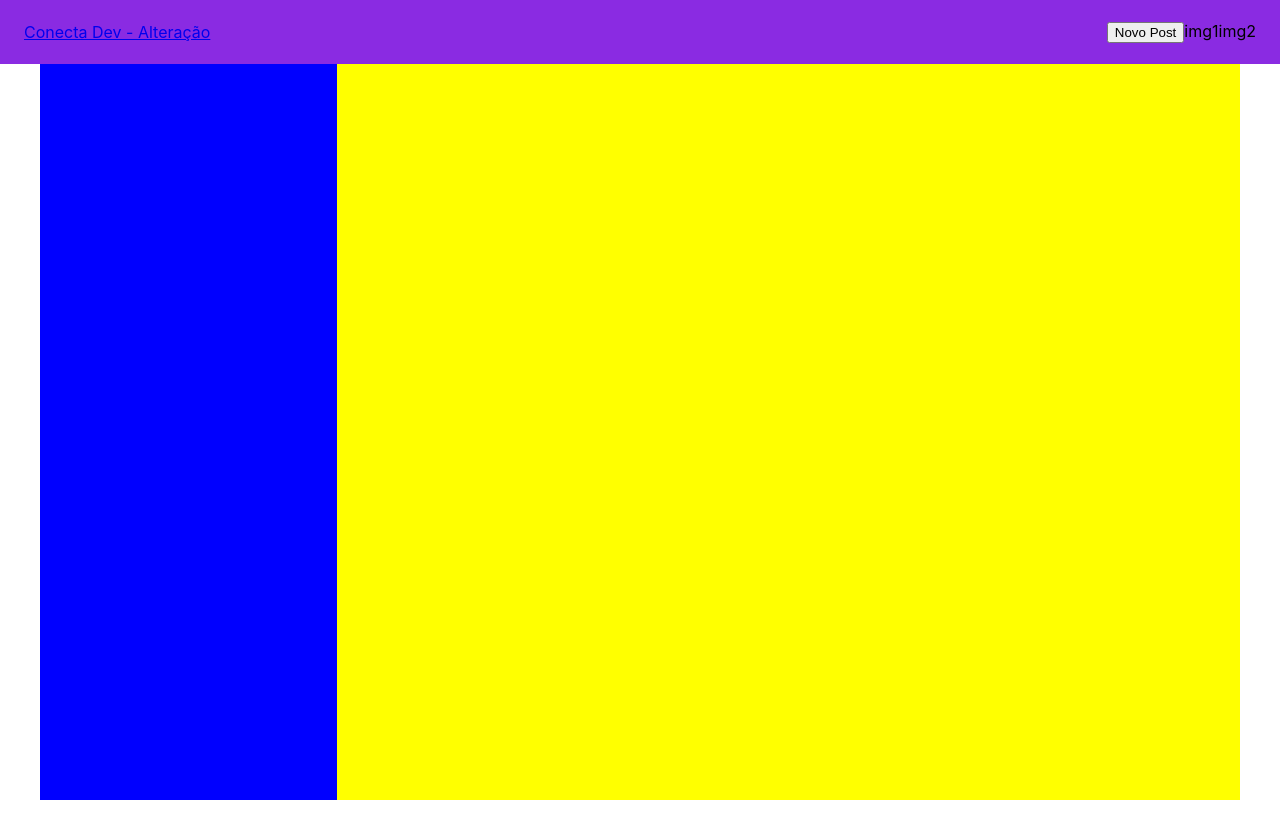
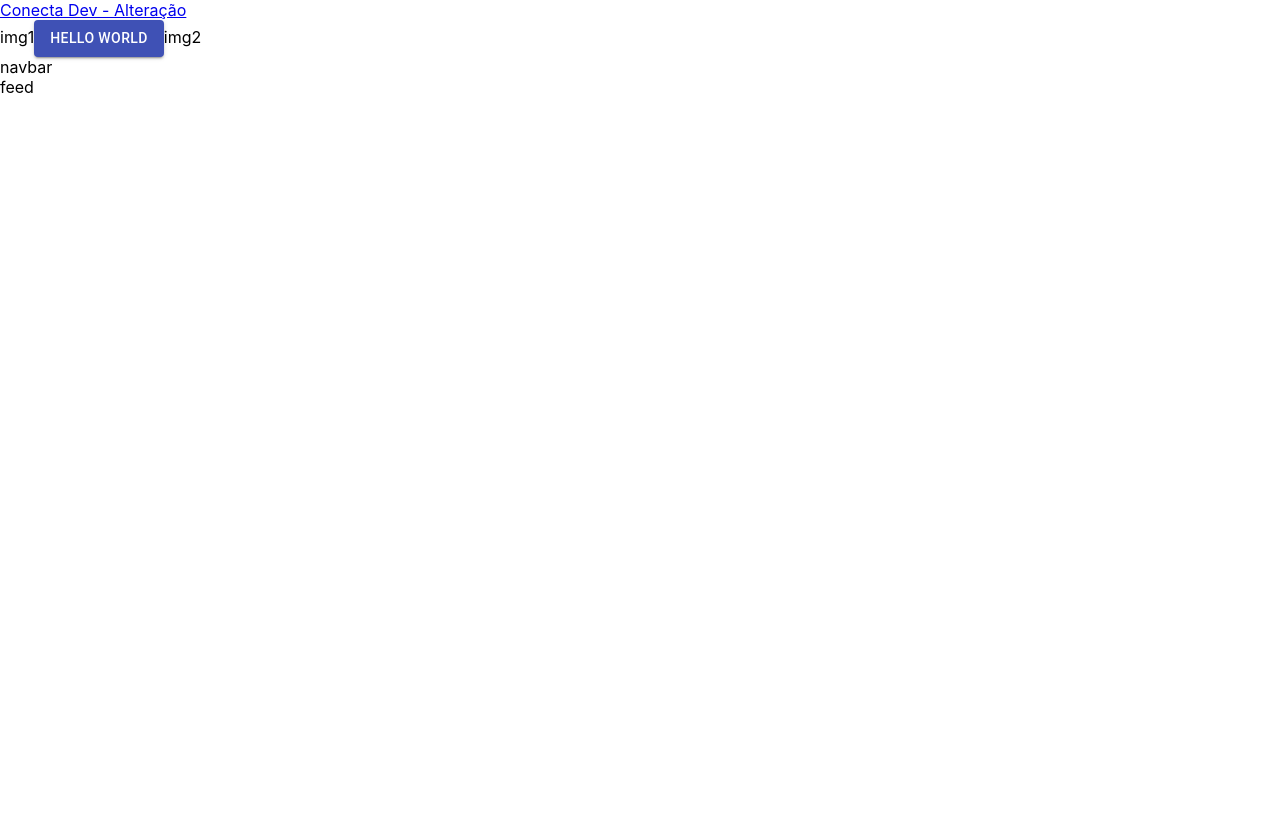
Before and after one commit to rodolfo-code/rede-social-dev, a React (Create React App) app: page / in a window 1280 px wide. Built offline with nearby package versions, Linux system fonts and the light colour scheme.

Commit message:
iniciando a estilizaçao

```diff
--- a/package.json
+++ b/package.json
@@ -3,6 +3,7 @@
   "version": "0.1.0",
   "private": true,
   "dependencies": {
+    "@material-ui/core": "^4.11.3",
     "@testing-library/jest-dom": "^5.11.9",
     "@testing-library/react": "^11.2.5",
     "@testing-library/user-event": "^12.8.1",
--- a/src/App.js
+++ b/src/App.js
@@ -4,7 +4,7 @@
 function App() {
   return (
     <>
-      <Home></Home>
+      <Home />
       <p>{}</p>
     </>
   );
--- a/src/pages/Home/Home.js
+++ b/src/pages/Home/Home.js
@@ -1,6 +1,6 @@
 import React from 'react';
 import Header from './components/Header';
-import './style.css';
+// import './style.css';
 
 function Home() {
   return (
--- a/src/pages/Home/components/Header.js
+++ b/src/pages/Home/components/Header.js
@@ -1,4 +1,6 @@
 import React from 'react';
+// import { Button } from '@material-ui/core';
+import { Button } from '@material-ui/core';
 
 function Header() {
   return (
@@ -8,8 +10,10 @@
           <a href="/">Conecta Dev - Alteração</a>
         </div>
         <div className="">
-          <button>Novo Post</button>
           <span>img1</span>
+          <Button color="primary" variant="contained">
+            Hello World
+          </Button>
           <span>img2</span>
         </div>
       </div>
--- a/src/pages/Home/style.css
+++ b/src/pages/Home/style.css
@@ -1,6 +1,6 @@
 .header {
-  background-color: blueviolet;
   width: 100%;
+  background-color: crimson;
   position: fixed;
 }
 
```
Also changed, not shown: 1 other file (tests, documents, lock files or other folders).
